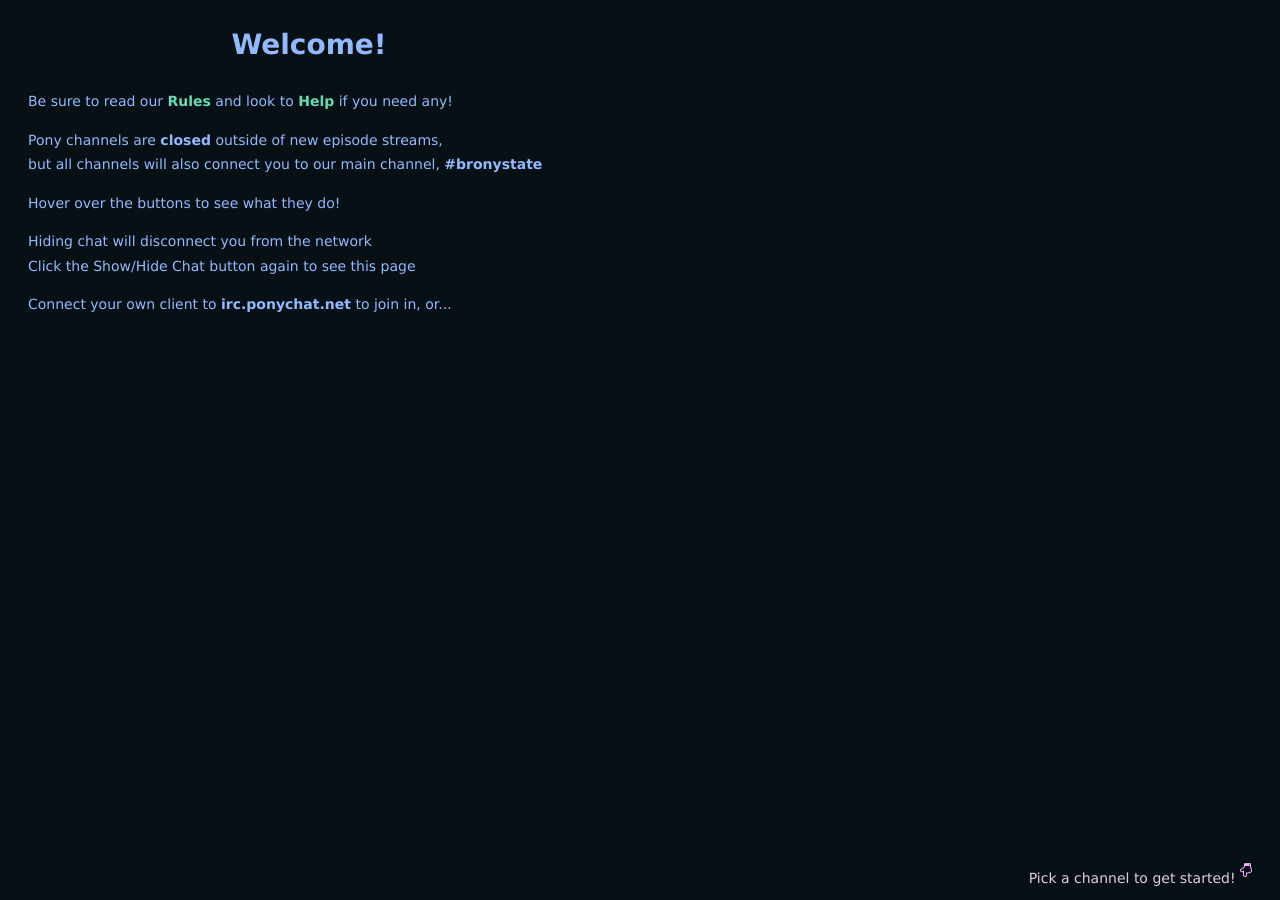
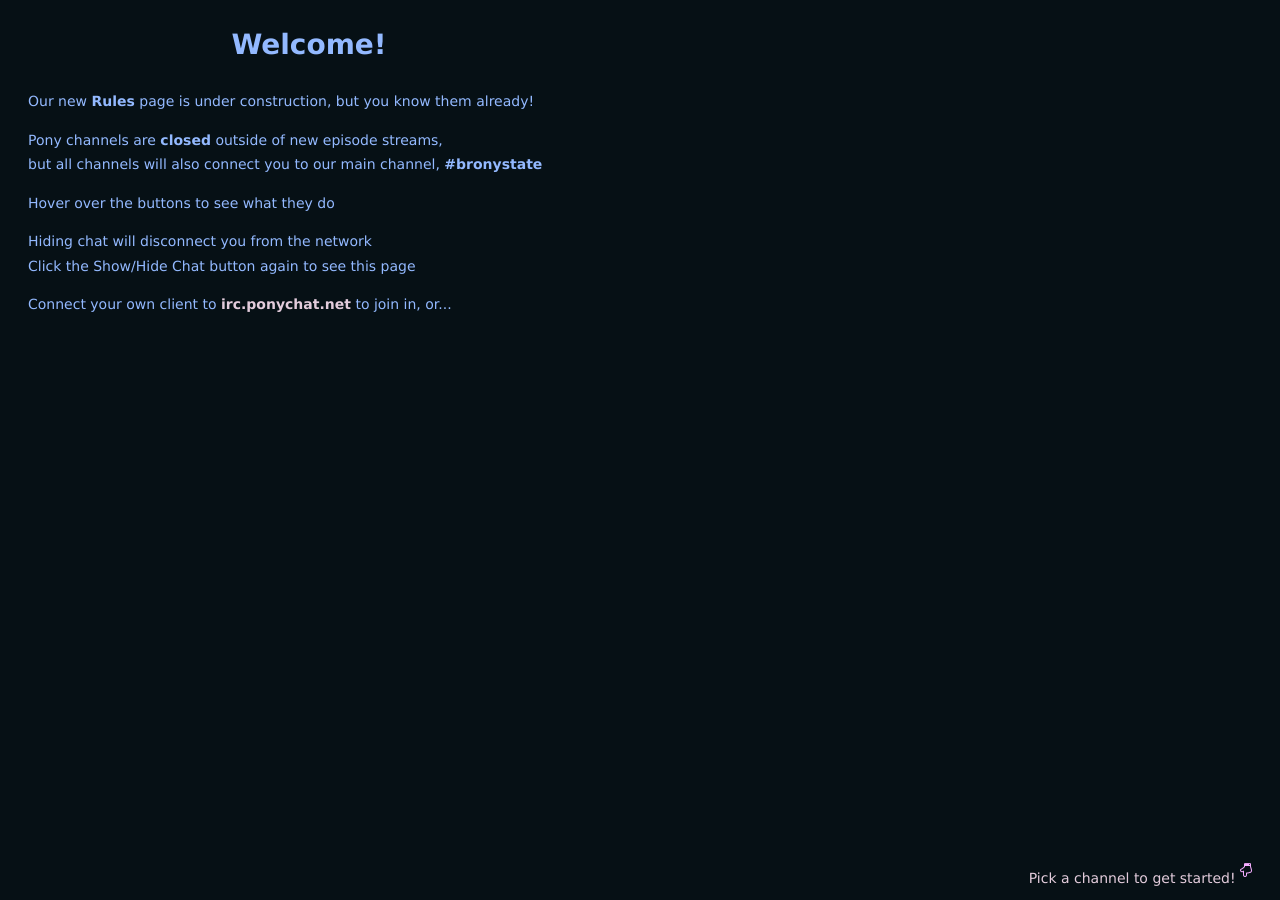
Before and after one commit to Bronystate/brstv3, a Jekyll site: the page built from onboard.html, in a window 1280 px wide. Built offline with Jekyll 4.4.1, drawn with Linux system fonts in a browser that asks for light colours; nearby versions of some CDN libraries.

Commit message:
scrubbed unready features

```diff
--- a/_includes/zone_header.html
+++ b/_includes/zone_header.html
@@ -2,10 +2,10 @@
   <a href="/"><h1>[bronystate]</h1></a>
   <nav>
     <ul>
-      <li><a href='/about/'{% if page.yahAbt %}class='youarehere'{% endif %}>about</a></li>
+      <!--<li><a href='/about/'{% if page.yahAbt %}class='youarehere'{% endif %}>about</a></li>
       <li><a href='/news/'{% if page.yahNews %}class='youarehere'{% endif %}>news</a></li>
       <li><a href='/help/'{% if page.yahHelp %}class='youarehere'{% endif %}>help</a></li>
-      <li><a href='/rules/'{% if page.yahRules %}class='youarehere'{% endif %}>rules</a></li>
+      <li><a href='/rules/'{% if page.yahRules %}class='youarehere'{% endif %}>rules</a></li>-->
     </ul>
   </nav>
 </header>
--- a/_layouts/home.html
+++ b/_layouts/home.html
@@ -1,6 +1,6 @@
 {% include mstr_prefix.html %}
 {% include zone_header.html %}
-{% include zone_timerbar.html %}
+
 <div id="contentwrapper">
 {% include zone_embeds.html %}
 <hr>
--- a/_layouts/page.html
+++ b/_layouts/page.html
@@ -1,13 +1,13 @@
 {% include mstr_prefix.html %}
 {% include zone_header.html %}
-{% include zone_timerbar.html %}
+
 <div id="contentwrapper">
 <section class="article-wrap">
 <article>
 {{ content }}
 </article>
 </section>
-{% include zone_sidebar.html %}
+
 {% include zone_footer.html %}
 </div>
 {% include mstr_postfix.html %}
--- a/assets/css/onboard.scss
+++ b/assets/css/onboard.scss
@@ -79,3 +79,7 @@
   line-height: $lineheight-text;
   margin-bottom: 1em;
 }
+
+.server {
+  color: $color-celestia-outline;
+}
--- a/onboard.html
+++ b/onboard.html
@@ -14,13 +14,14 @@
   <body>
     <div class="onboardwrap">
       <h1>Welcome!</h1>
-      <p>Be sure to read our <a href="/rules">Rules</a> and look to <a href="/help">Help</a> if you need any!</p>
+      <!--<p>Be sure to read our <a href="/rules">Rules</a> and look to <a href="/help">Help</a> if you need any!</p>-->
+      <p>Our new <strong>Rules</strong> page is under construction, but you know them already!</p>
       <p>Pony channels are <strong>closed</strong> outside of new episode streams,<br>
       but all channels will also connect you to our main channel, <strong>#bronystate</strong></p>
-      <p>Hover over the buttons to see what they do!</p>
+      <p>Hover over the buttons to see what they do</p>
       <p>Hiding chat will disconnect you from the network<br>
       Click the Show/Hide Chat button again to see this page</p>
-      <p>Connect your own client to <strong>irc.ponychat.net</strong> to join in, or...</p>
+      <p>Connect your own client to <strong class="server">irc.ponychat.net</strong> to join in, or...</p>
     </div>
     <div class="foot">Pick a channel to get started! <i class="finger fa fa-hand-o-down"></i></div>
   </body>
```
Also changed, not shown: _includes/zone_news.html (+17 -24 lines).
